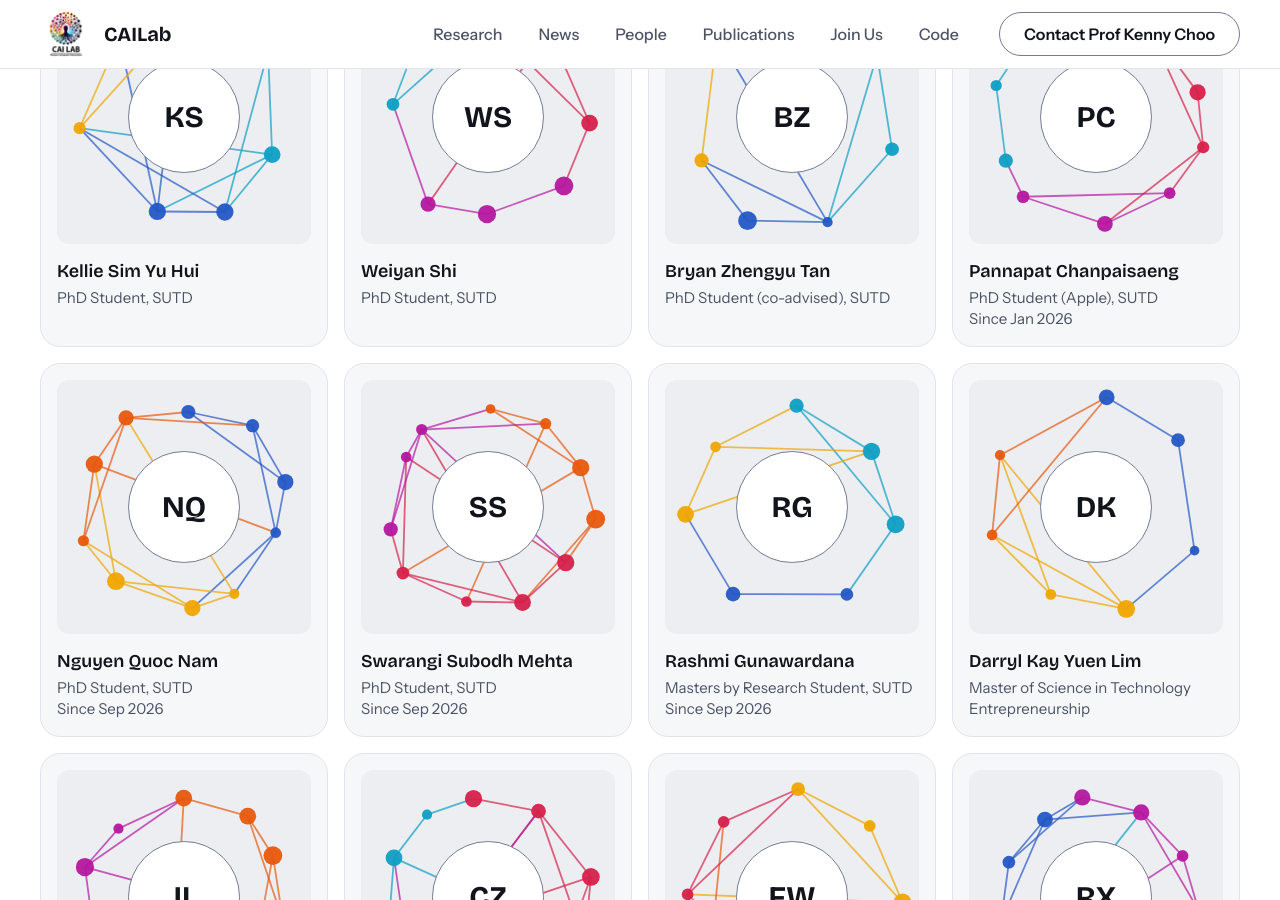
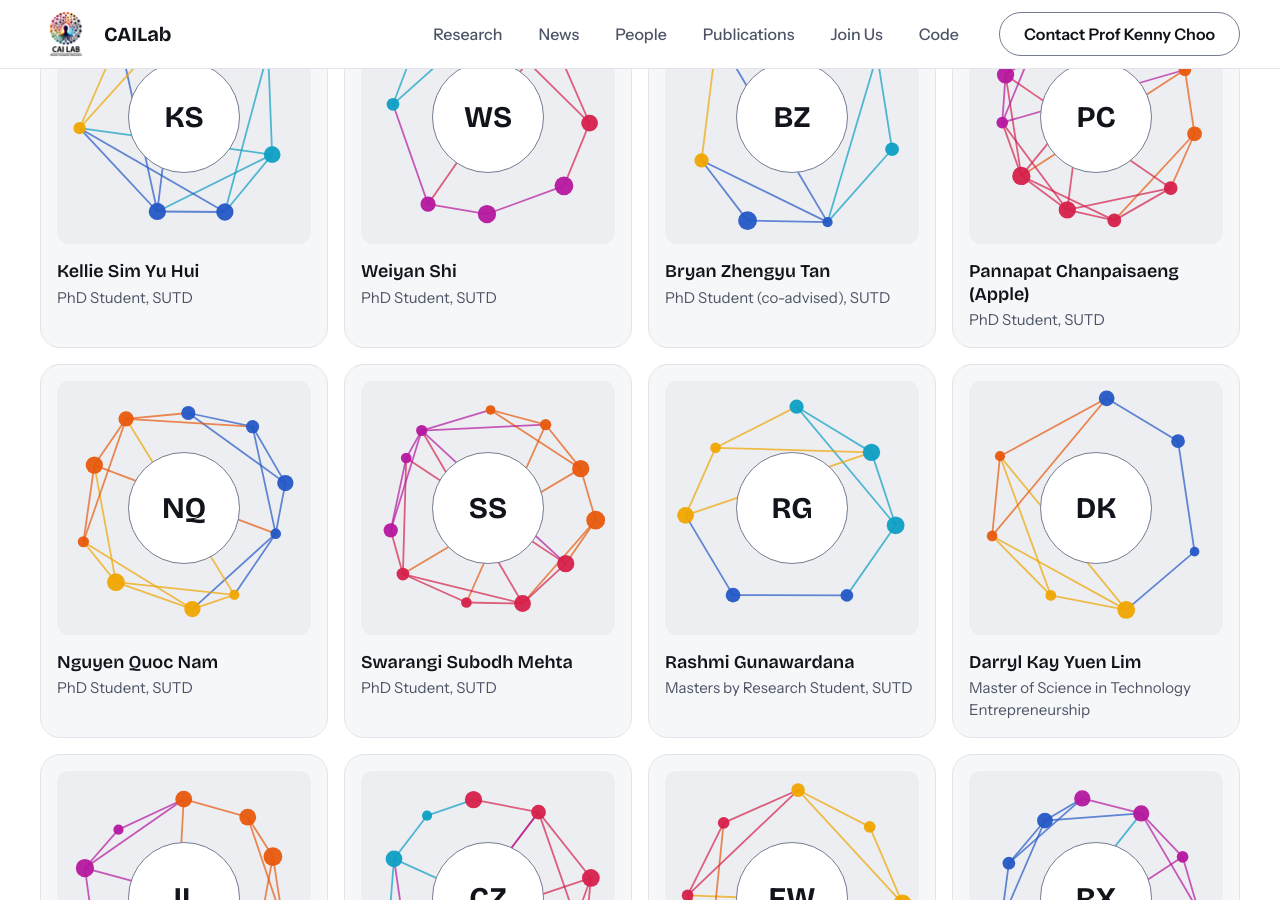
Before and after one commit to Context-Aware-Interaction-Lab/Context-Aware-Interaction-Lab.github.io, a Jekyll site: the page built from people.html, in a window 1280 px wide and 900 px high, scrolled down 838 px. Built offline with Jekyll 4.4.1, drawn with Linux system fonts in a browser that asks for light colours.

Commit message:
Pannapat is Apple; drop the start dates
Co-Authored-By: Claude Sonnet 5.5 <noreply@anthropic.com>

```diff
--- a/_data/people.yml
+++ b/_data/people.yml
@@ -7,14 +7,14 @@ members:
     role: "PhD Student, SUTD"
   - name: "Bryan Zhengyu Tan"
     role: "PhD Student (co-advised), SUTD"
-  - name: "Pannapat Chanpaisaeng"
-    role: "PhD Student (Apple), SUTD; Since Jan 2026"
+  - name: "Pannapat Chanpaisaeng (Apple)"
+    role: "PhD Student, SUTD"
   - name: "Nguyen Quoc Nam"
-    role: "PhD Student, SUTD; Since Sep 2026"
+    role: "PhD Student, SUTD"
   - name: "Swarangi Subodh Mehta"
-    role: "PhD Student, SUTD; Since Sep 2026"
+    role: "PhD Student, SUTD"
   - name: "Rashmi Gunawardana"
-    role: "Masters by Research Student, SUTD; Since Sep 2026"
+    role: "Masters by Research Student, SUTD"
   - name: "Darryl Kay Yuen Lim"
     role: "Master of Science in Technology Entrepreneurship"
   - name: "John-Henry Lim"
```
